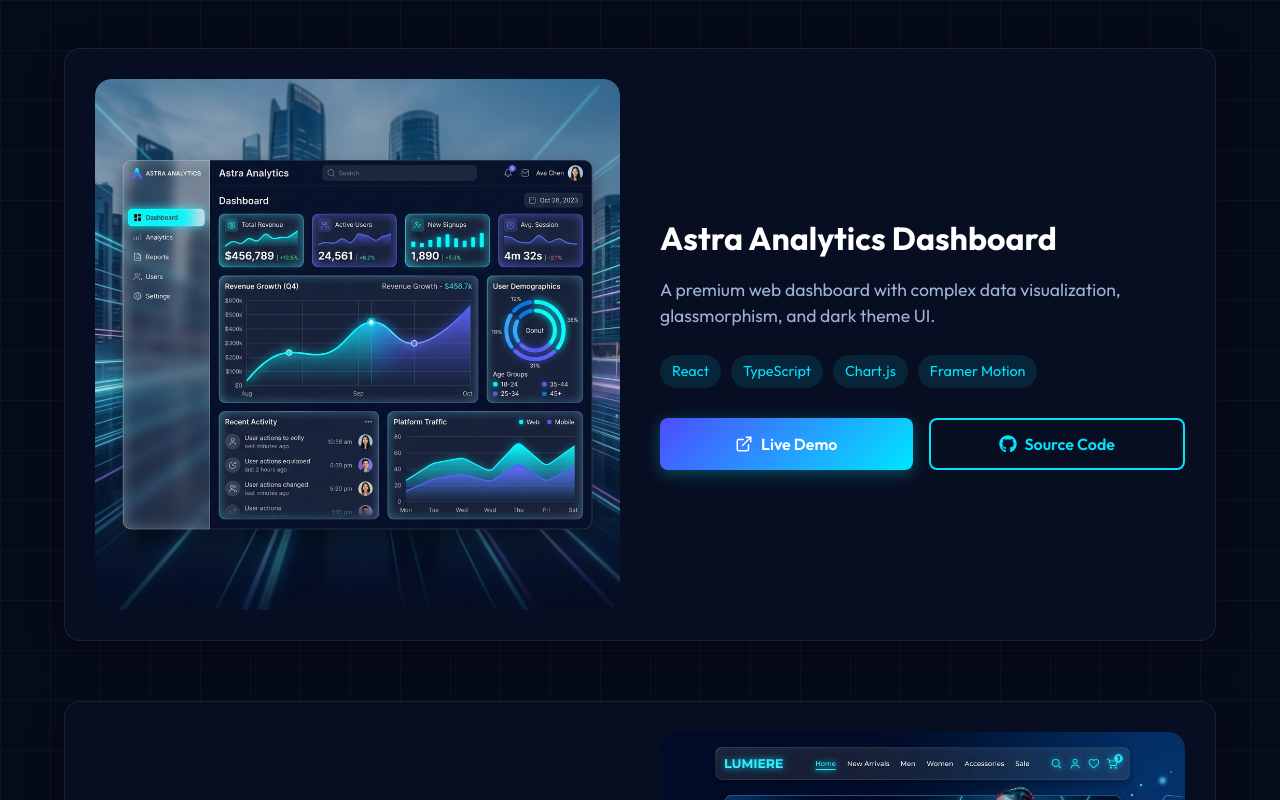
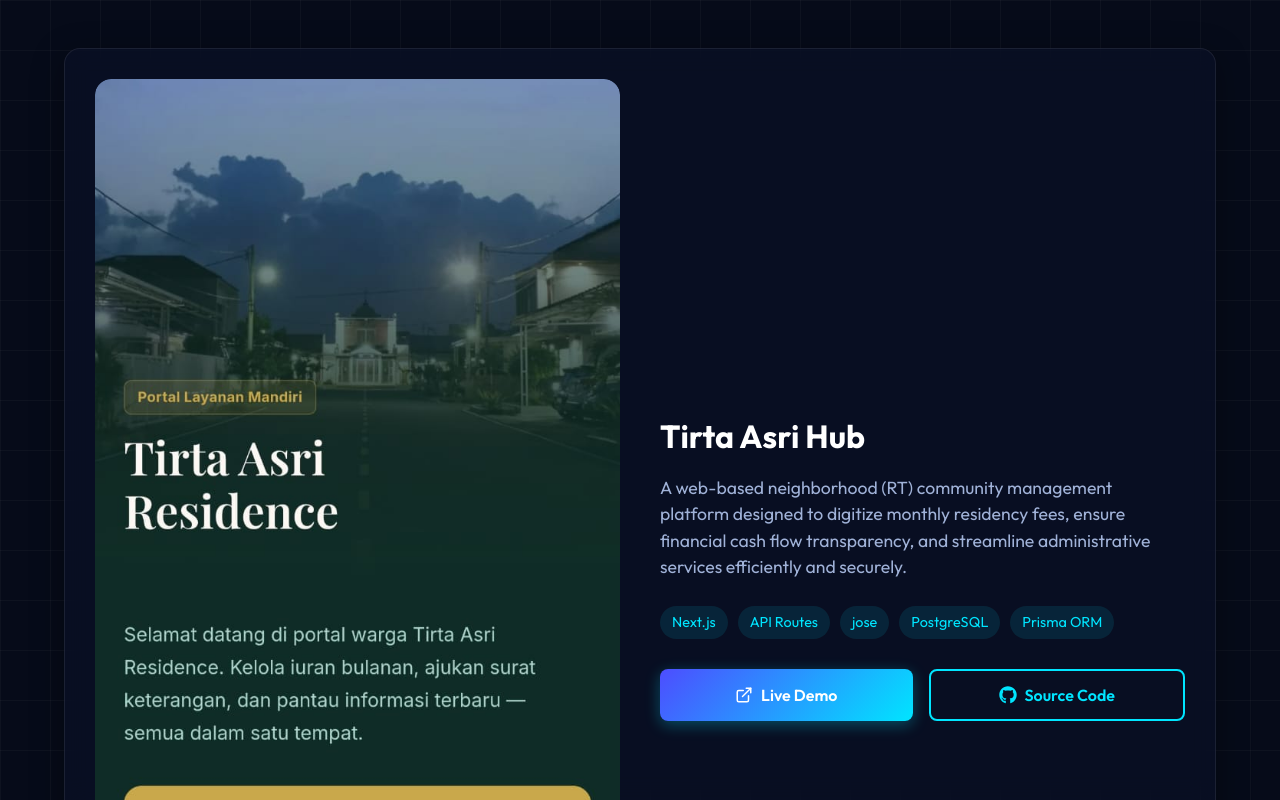
Before and after one commit to amay29/Portfolio, a React (Vite) app: page / in a window 1280 px wide. Shown: the part 2000-2800 px from the top of the page. Built offline with nearby package versions, Linux system fonts and the light colour scheme.

Commit message:
project 1

```diff
--- a/index.html
+++ b/index.html
@@ -7,7 +7,7 @@
     <link rel="preconnect" href="https://fonts.gstatic.com" crossorigin>
     <link href="https://fonts.googleapis.com/css2?family=Outfit:wght@300;400;500;600;700;800&display=swap" rel="stylesheet">
     <meta name="viewport" content="width=device-width, initial-scale=1.0" />
-    <title>My Interactive Portfolio</title>
+    <title>Damar's Portfolio</title>
   </head>
   <body>
     <div id="root"></div>
--- a/src/components/ParticleBackground.tsx
+++ b/src/components/ParticleBackground.tsx
@@ -2,7 +2,6 @@
 import { motion } from 'framer-motion';
 
 const StarBackground: React.FC = () => {
-  // Generate a fixed number of stars to be lightweight
   const stars = useMemo(() => {
     return Array.from({ length: 50 }).map((_, i) => ({
       id: i,
--- a/src/components/Projects.tsx
+++ b/src/components/Projects.tsx
@@ -9,10 +9,10 @@
 const Projects: React.FC = () => {
   const projects = [
     {
-      title: 'Astra Analytics Dashboard',
-      desc: 'A premium web dashboard with complex data visualization, glassmorphism, and dark theme UI.',
+      title: 'Tirta Asri Hub',
+      desc: 'A web-based neighborhood (RT) community management platform designed to digitize monthly residency fees, ensure financial cash flow transparency, and streamline administrative services efficiently and securely.',
       image: project1Pic,
-      tags: ['React', 'TypeScript', 'Chart.js', 'Framer Motion'],
+      tags: ['Next.js', 'API Routes', 'jose', 'PostgreSQL', 'Prisma ORM'],
       demo: '#',
       github: '#'
     },
--- a/src/components/Socials.tsx
+++ b/src/components/Socials.tsx
@@ -1,15 +1,14 @@
 import React from 'react';
 import { motion } from 'framer-motion';
 import { Mail } from 'lucide-react';
-import { FaGithub, FaLinkedin, FaTwitter, FaInstagram } from 'react-icons/fa';
+import { FaGithub, FaLinkedin, FaInstagram } from 'react-icons/fa';
 import Magnetic from './Magnetic';
 
 const Socials: React.FC = () => {
   const socials = [
-    { icon: <FaGithub size={24} />, link: '#', name: 'GitHub' },
-    { icon: <FaLinkedin size={24} />, link: '#', name: 'LinkedIn' },
-    { icon: <FaTwitter size={24} />, link: '#', name: 'Twitter' },
-    { icon: <FaInstagram size={24} />, link: '#', name: 'Instagram' }
+    { icon: <FaGithub size={24} />, link: 'https://github.com/amay29', name: 'GitHub' },
+    { icon: <FaLinkedin size={24} />, link: 'https://www.linkedin.com/in/damar-alam-65b577397?utm_source=share_via&utm_content=profile&utm_medium=member_android', name: 'LinkedIn' },
+    { icon: <FaInstagram size={24} />, link: 'https://www.instagram.com/_dmramy_/', name: 'Instagram' }
   ];
 
   return (
```
Also changed, not shown: src/assets/profile.png, src/assets/project_1.png.
